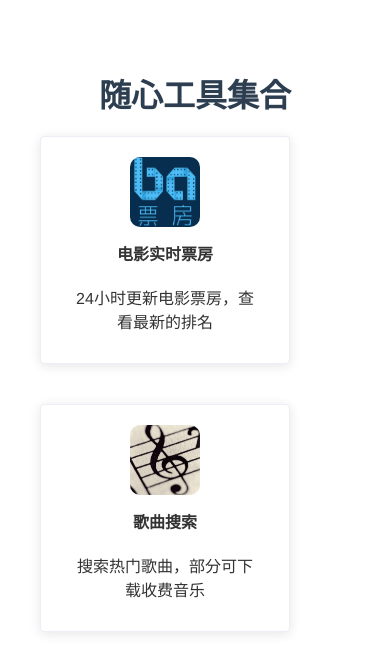
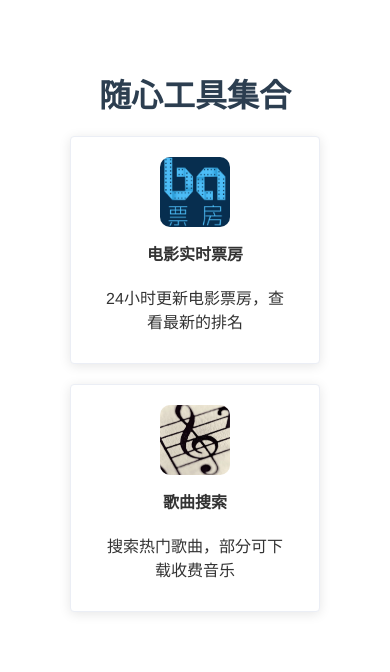
Before and after one commit to itliuwk/tools, a Vue app: page /#/ in a window 390 px wide. Shown: the top 672 px of the page. Built offline with nearby package versions, Linux system fonts and the light colour scheme; what vue-jsonp would draw is missing.

Commit message:
修改样式

```diff
--- a/config/index.js
+++ b/config/index.js
@@ -47,7 +47,7 @@ module.exports = {
     // Paths
     assetsRoot: path.resolve(__dirname, '../dist'),
     assetsSubDirectory: 'static',
-    assetsPublicPath: '/',
+    assetsPublicPath: './',
 
     /**
      * Source Maps
--- a/src/components/index.vue
+++ b/src/components/index.vue
@@ -91,4 +91,11 @@
       }
     }
   }
+
+  @media screen and (max-width:620px){
+    .box-card {
+      display: block;
+      margin: 20px auto;
+    }
+  }
 </style>
--- a/src/pages/music.vue
+++ b/src/pages/music.vue
@@ -73,7 +73,7 @@
           });
           this.musicData = res.data.Body;
           this.loading = false;
-        }).catch(err=>{
+        }).catch(err => {
           console.log(err);
         })
       },
@@ -88,6 +88,7 @@
 </script>
 
 <style rel="stylesheet/scss" lang="scss" scoped>
+
   .music {
     text-align: center;
     margin: 100px auto;
@@ -99,6 +100,7 @@
 
     .value {
       width: 20%;
+      min-width: 200px;
     }
 
     .search {
@@ -110,3 +112,8 @@
     }
   }
 </style>
+
+<style>
+
+
+</style>
```
